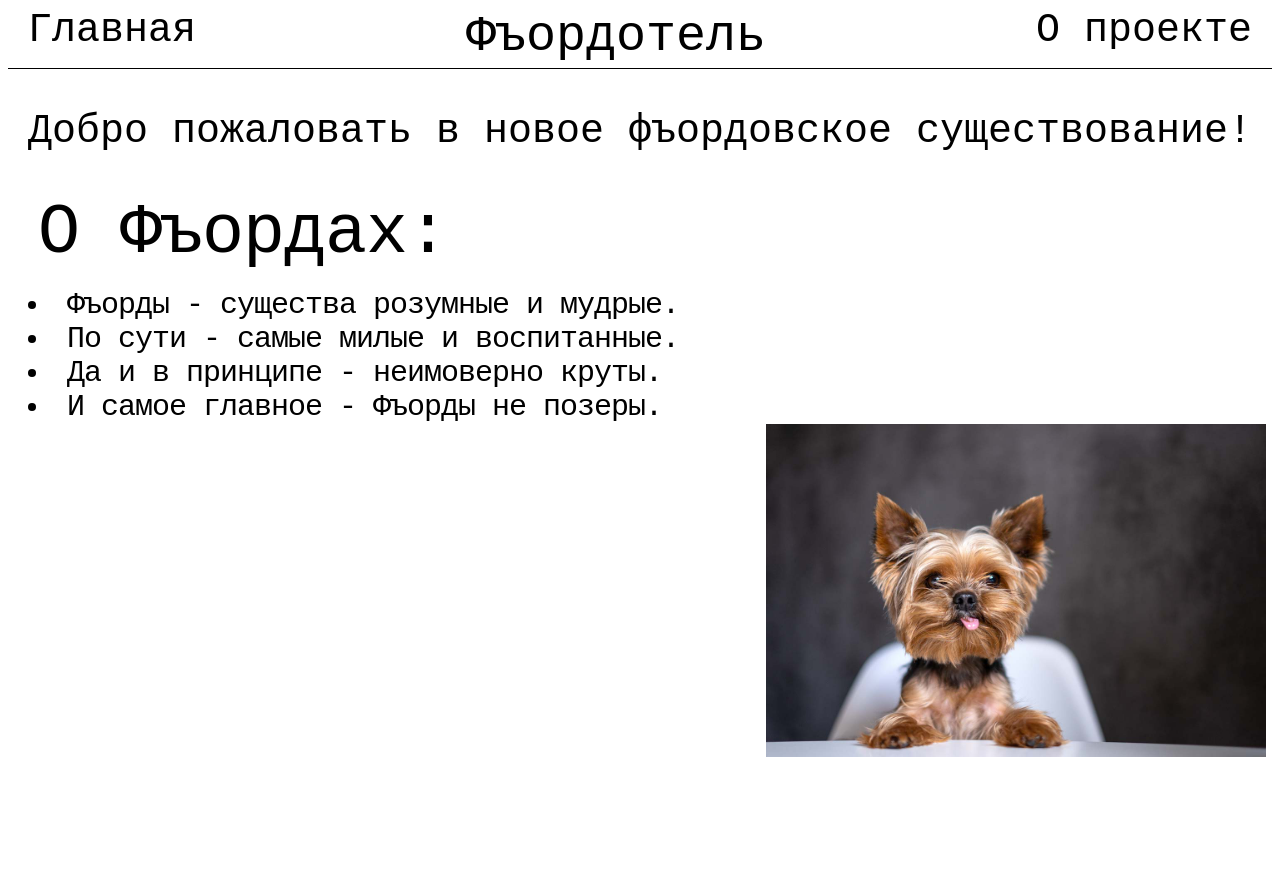
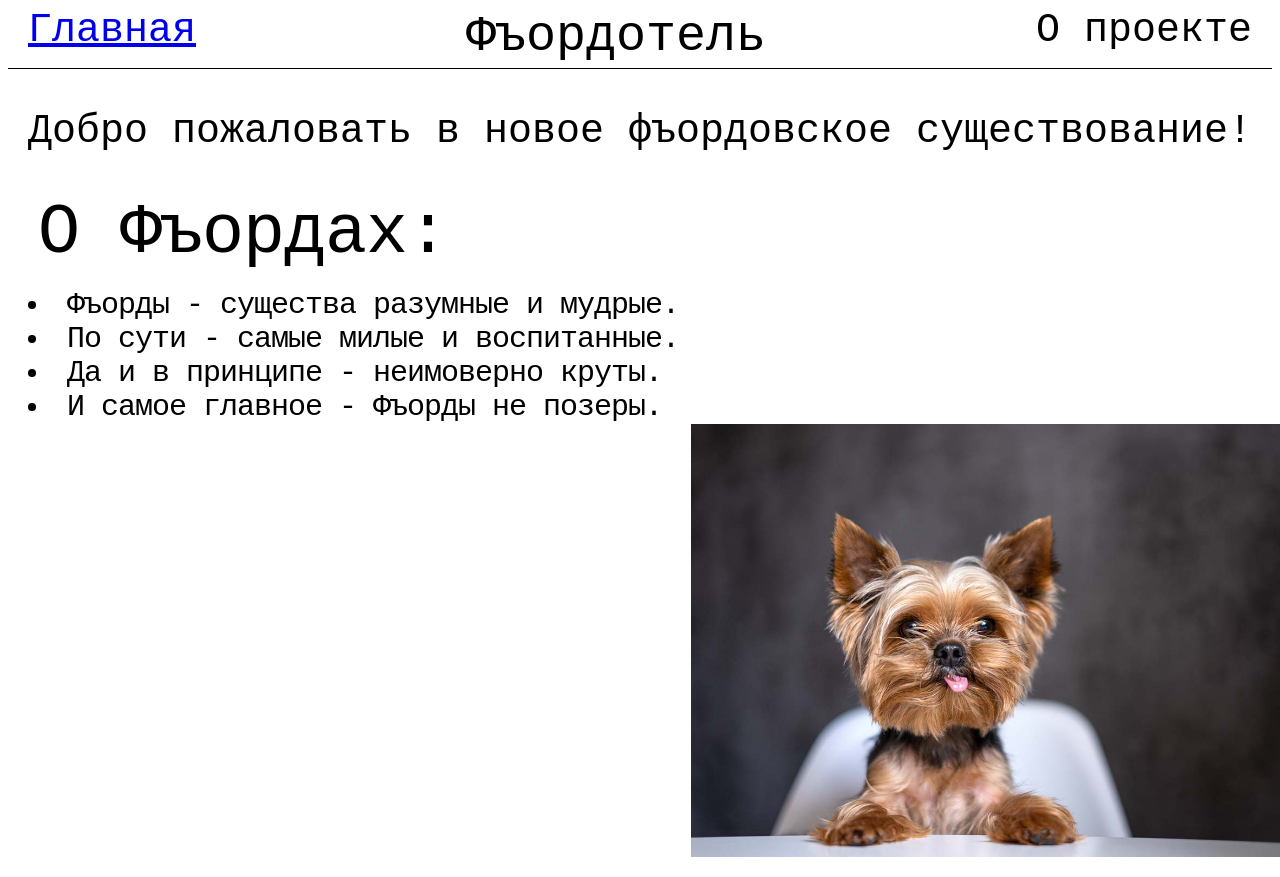
Before and after one commit to ClaireRoush/BElozerskoye, a plain HTML site: page fjord knight/index.html in a window 1280 px wide. Shown: the top 877 px of the page. Drawn offline with Linux system fonts and the light colour scheme.

Commit message:
a little bit fixes
МЯВК

```diff
--- a/fjord knight/index.html
+++ b/fjord knight/index.html
@@ -9,7 +9,7 @@
       <section>
          <div class="fjordtopblock">
             <div class="fjordtopblockcontent">
-               <div class="fjordtopblockitem1">Главная</div>
+               <div class="fjordtopblockitem1"><a href="../index.html">Главная</a></div>
             </div>
             <div class="fjordtopblockcontent">
                <div class="fjordtopblockitem2">Фъордотель</div>
@@ -29,13 +29,12 @@
       <section>
          <div class="aboutfjords">
          <p>О Фъордах:</p>
-         <li>Фъорды - существа розумные и мудрые.</li>
+         <li>Фъорды - существа разумные и мудрые.</li>
          <li>По сути - самые милые и воспитанные.</li>
          <li>Да и в принципе - неимоверно круты.</li>
          <li>И самое главное - Фъорды не позеры.</li>
-         <img src="STOKOVIYFJORD.jpg" width="500px"></img>
+         <img src="STOKOVIYFJORD.jpg" width="650px"></img>
          </div>
-
       </section>
    </body>
 
```
